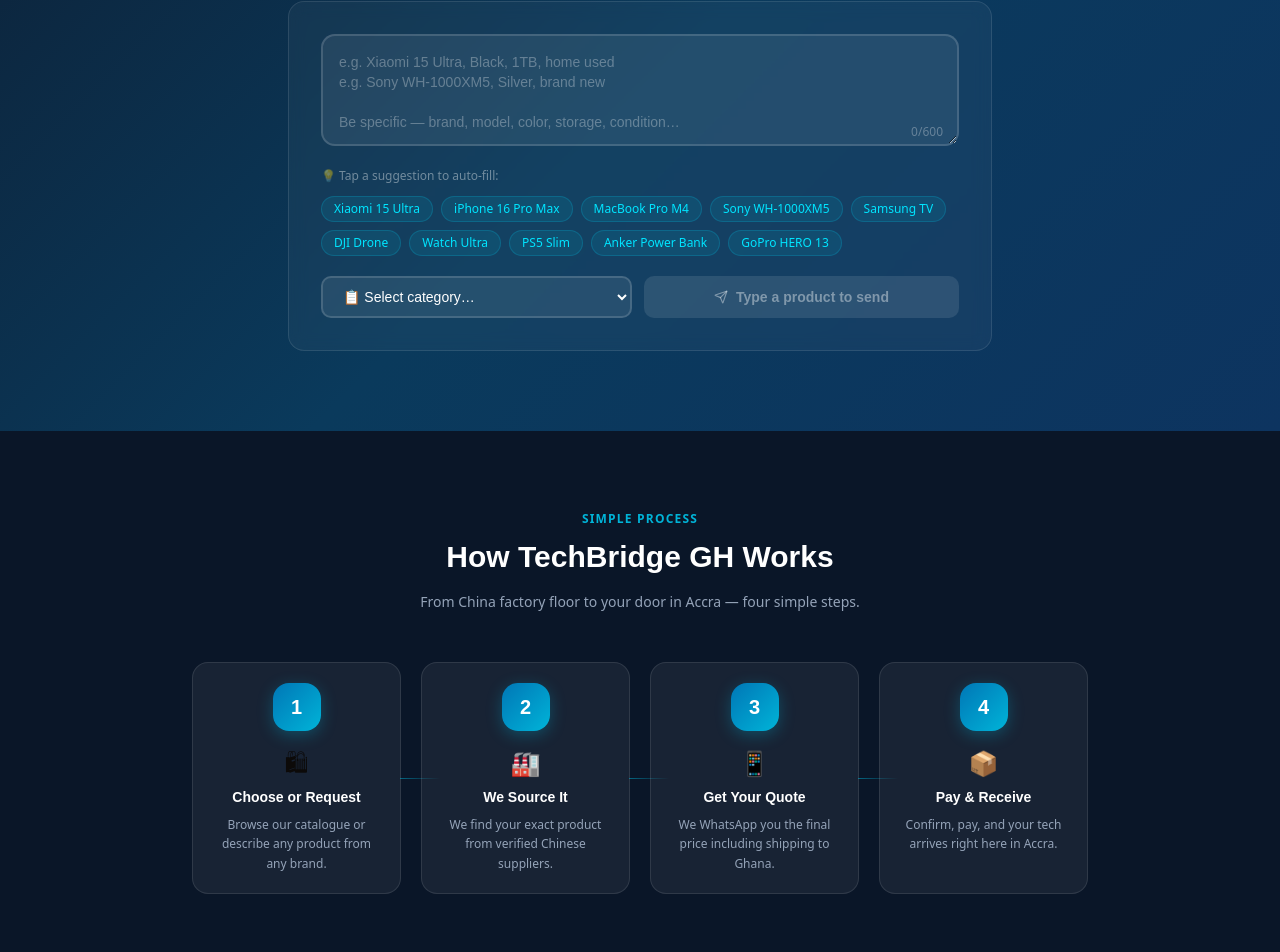
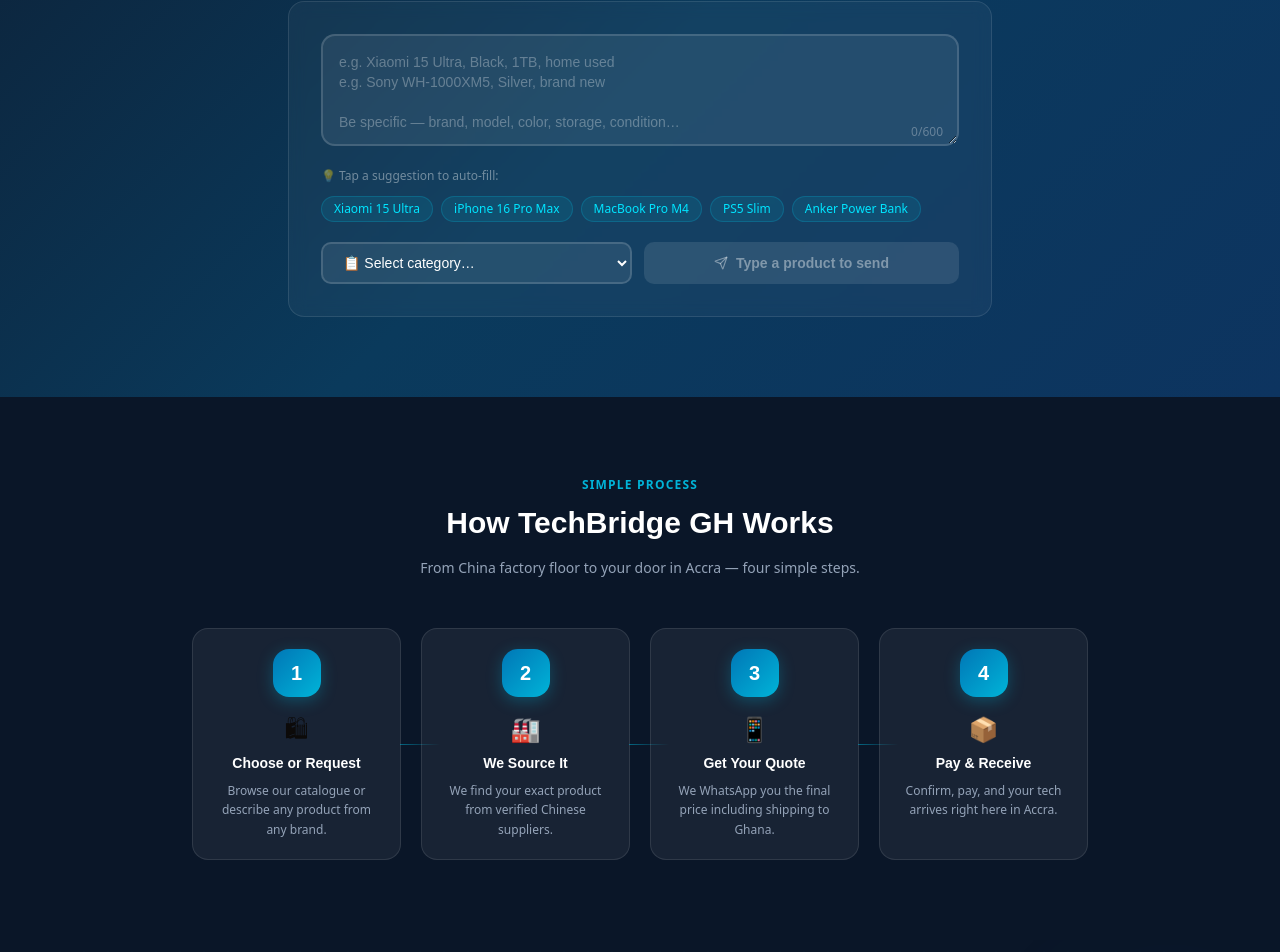
Before and after one commit to Alucardakwei/Techbridge, a React (Vite) app: page / in a window 1280 px wide. Shown: the part 937-1889 px from the top of the page. Built offline with nearby package versions, Linux system fonts and the light colour scheme.

Commit message:
Update CustomRequest.tsx

```diff
--- a/src/components/CustomRequest.tsx
+++ b/src/components/CustomRequest.tsx
@@ -1,7 +1,7 @@
 import { useState } from "react";
 import { Send } from "lucide-react";
 
-const WHATSAPP_NUMBER = "233593320772";
+const WHATSAPP_NUMBER = "233257901119";
 
 const CATEGORIES = [
   { value: "", label: "📋 Select category…" },
@@ -18,19 +18,14 @@
   "Xiaomi 15 Ultra",
   "iPhone 16 Pro Max",
   "MacBook Pro M4",
-  "Sony WH-1000XM5",
-  "Samsung TV",
-  "DJI Drone",
-  "Watch Ultra",
   "PS5 Slim",
   "Anker Power Bank",
-  "GoPro HERO 13",
 ];
 
 function buildMessage(description: string, category: string): string {
   const catLabel = CATEGORIES.find((c) => c.value === category)?.label ?? "";
   return [
-    "Hi TechBridge GH! I want to order:",
+    "Hi TechBridge GH! Please i want to order:",
     "",
     `Product: ${description}`,
     catLabel ? `Category: ${catLabel}` : "",
```
